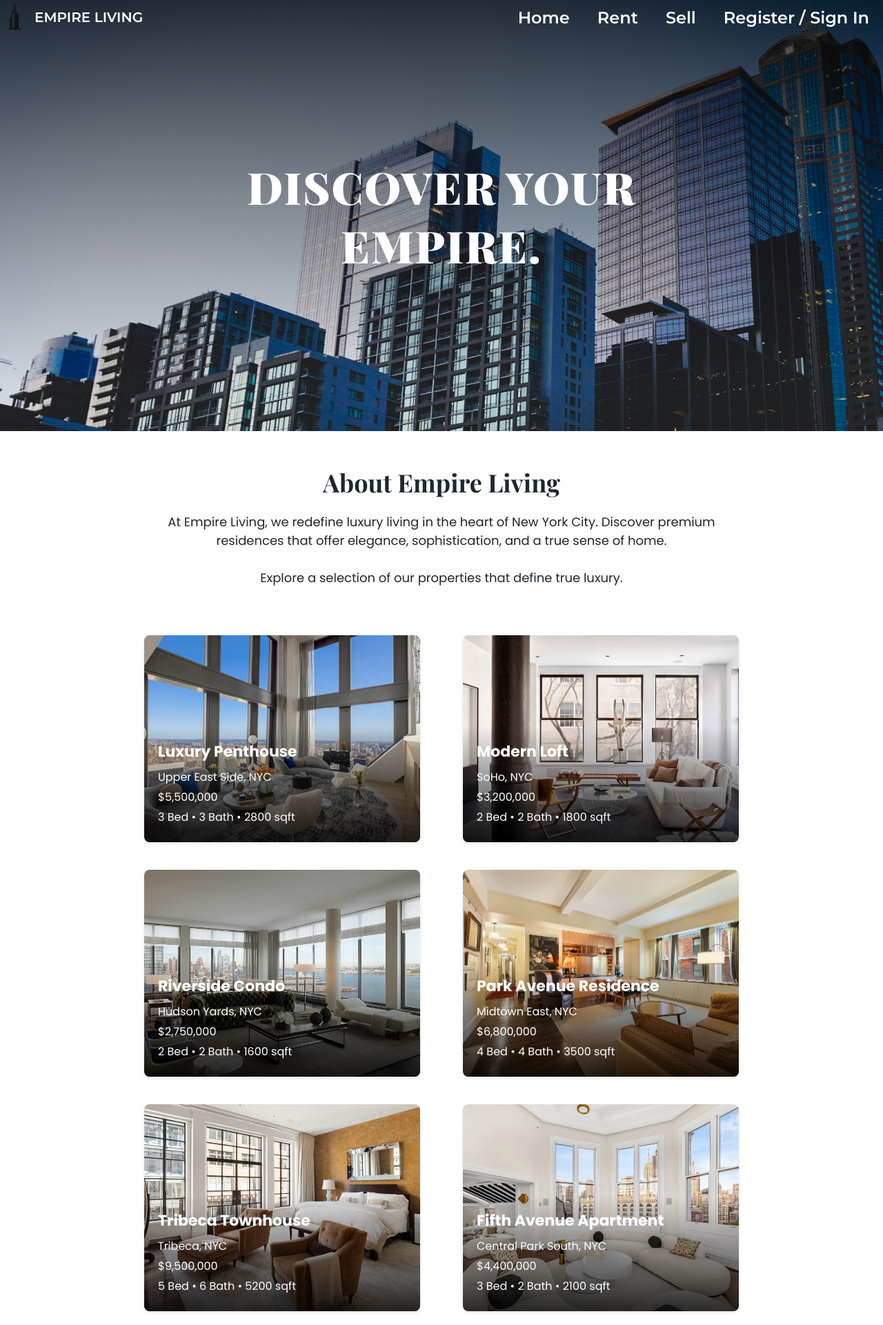
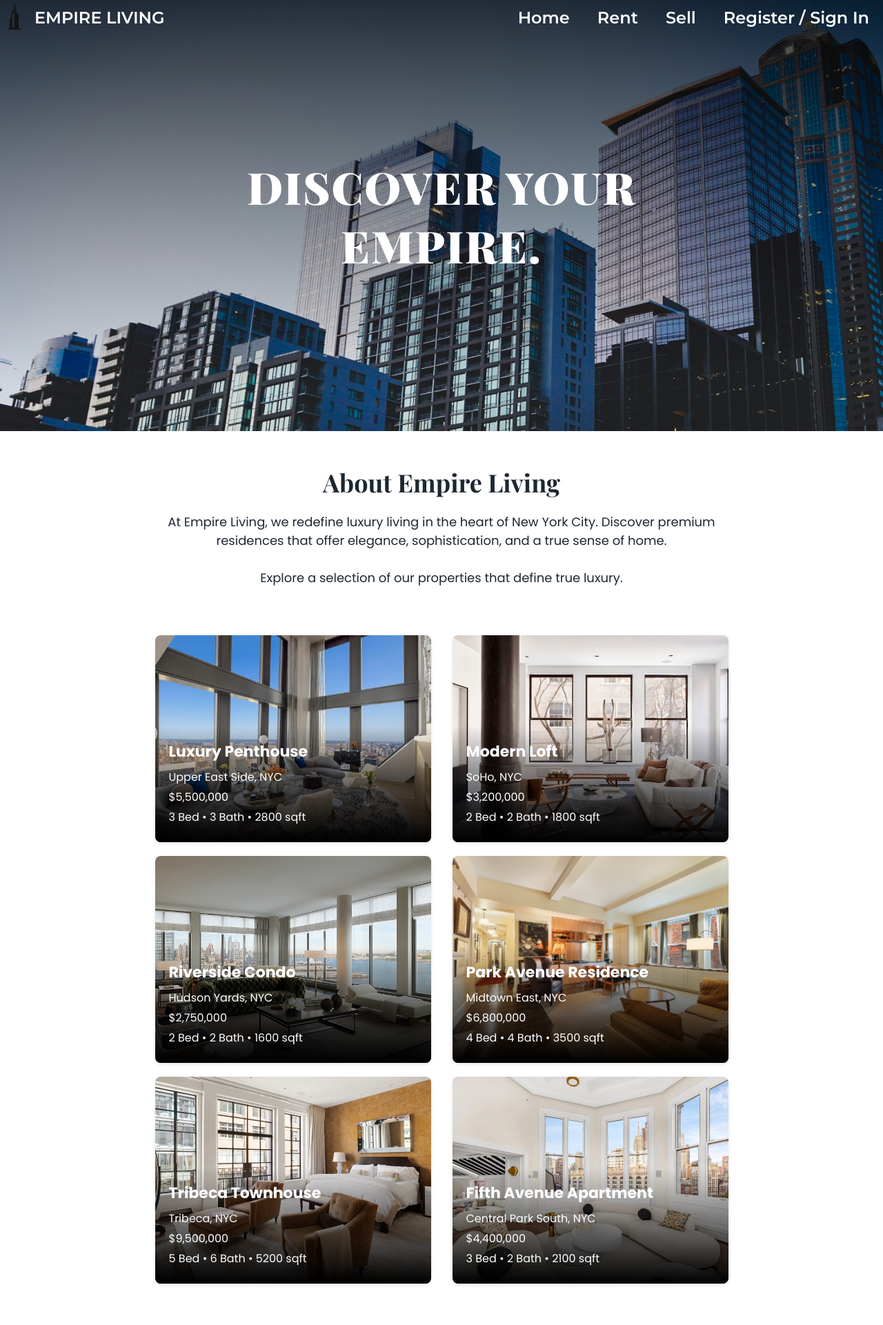
Before and after one commit to agon-sh/final-project-web-mobile-II, a PHP site: page /home.html in a window 1280 px wide. Shown: the whole page at 69% size. After the commit the page ends 1863 px from the top, so only its background shows below. Run offline with PHP 8.4, Linux system fonts and the light colour scheme; some web fonts are replaced.

Commit message:
minor tweaks

```diff
--- a/home.css
+++ b/home.css
@@ -35,8 +35,8 @@ header {
 header .logo {
     display: flex;
     align-items: center;
-    font-size: 20px;
-    color: wh;
+    font-size: 24px;
+    color: white;
 }
 
 header .logo img {
@@ -148,7 +148,7 @@ header .side_buttons a:hover {
     flex-wrap: wrap;
     justify-content: center;
     align-items: center;
-    gap: 40px 5%;
+    gap: 20px 2.5%;
     padding: 20px;
 }
 
@@ -179,7 +179,7 @@ header .side_buttons a:hover {
     position: absolute;
     bottom: 0;
     width: 100%;
-    background: linear-gradient(to top, rgba(0,0,0,0.8), rgba(0,0,0,0));
+    background: linear-gradient(to top, rgba(0,0,0,1), rgba(0,0,0,0));
     color: white;
     padding: 20px;
 }
```
